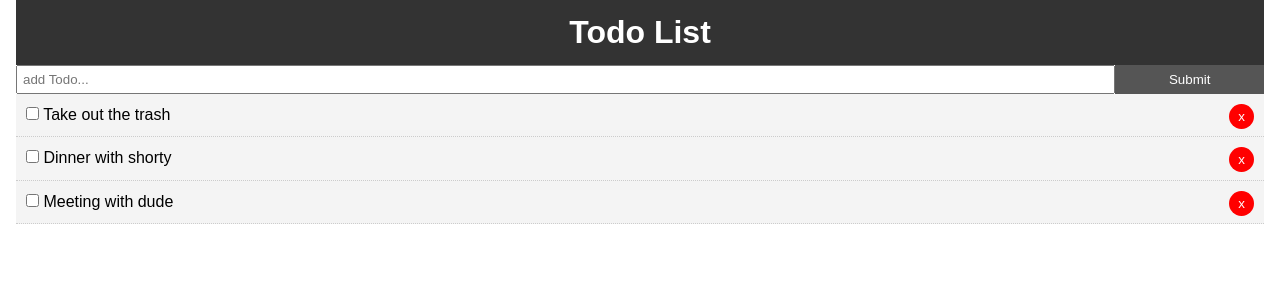
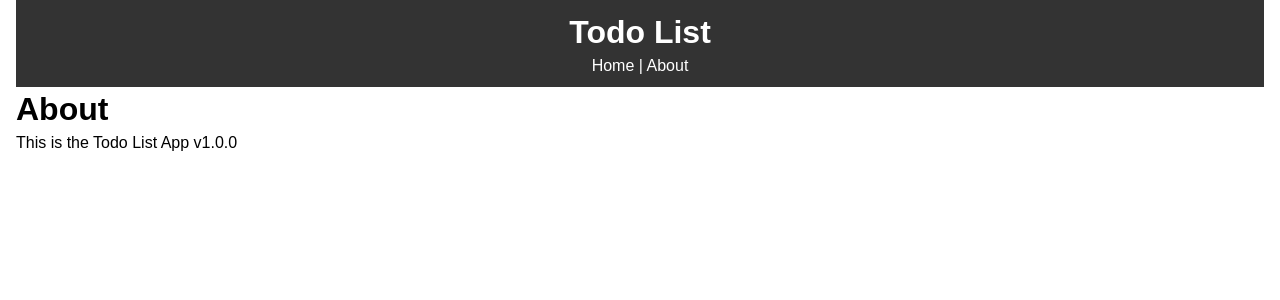
Before and after one commit to Philippe-F/Practice-React, a React (Create React App) app: page /about in a window 1280 px wide. Shown: the top 300 px of the page. Built offline with nearby package versions, Linux system fonts and the light colour scheme.

Commit message:
Route home and to about page

```diff
--- a/src/App.js
+++ b/src/App.js
@@ -1,8 +1,10 @@
 import React from 'react';
+import { BrowserRouter as Router, Route } from "react-router-dom";
 import './App.css';
 import Todos from "./components/Todos"; // importing Todos form components dir
 import Header from "./components/layout/Header";
 import AddTodo from "./components/AddTodo";
+import About from "./components/pages/About";
 
 // Different components can have their own state, but alot of times your have state
 // that multiple components need to access. Todos need go in a place where we can feed it
@@ -64,14 +66,21 @@
 
   render() {
     return (
+      <Router>
         <div className="App">
           <div className="container">
             <Header />
+            <Route exact path="/" render={ props => (
+              <React.Fragment>
                 <AddTodo addTodo={this.addTodo}/>
                 <Todos todos={this.state.todos} markComplete={this.markComplete}
                 deleteTodo={this.deleteTodo}/>
+              </React.Fragment>
+            ) }/>
+            <Route path="/about" component={About}/>
           </div>
         </div>
+      </Router>
     )
   }
 }
--- a/src/components/AddTodo.js
+++ b/src/components/AddTodo.js
@@ -15,6 +15,7 @@
   submitTodo = (e) => {
     e.preventDefault();
     this.props.addTodo(this.state.title);
+    this.setState({title: ""})
   }
 
   render() {
--- a/src/components/layout/Header.js
+++ b/src/components/layout/Header.js
@@ -1,10 +1,13 @@
 import React from "react";
+import { Link } from "react-router-dom";
 
 function Header () {
   // with a functional component the return works like a render in class components
   return (
     <header style={headerStyle}>
       <h1>Todo List</h1>
+      <Link style={linkStyle} to="/">Home</Link> |
+      <Link style={linkStyle} to="/about"> About</Link>
     </header>
   )
 }
@@ -16,9 +19,9 @@
   padding: '10px'
 }
 
-// const linkStyle = {
-//   color: '#fff',
-//   textDecoration: 'none'
-// }
+const linkStyle = {
+  color: '#fff',
+  textDecoration: 'none'
+}
 
 export default Header;
--- a/src/components/pages/About.js
+++ b/src/components/pages/About.js
@@ -1,9 +1,14 @@
 import React from 'react'
 
-export default function About() {
+function About() {
   return (
-    <div>
-
-    </div>
+    <React.Fragment>
+      <h1>About</h1>
+      <p>
+        This is the Todo List App v1.0.0
+      </p>
+    </React.Fragment>
   )
 }
+
+export default About;
```
Lines whose indentation alone changed are shown as unchanged.
